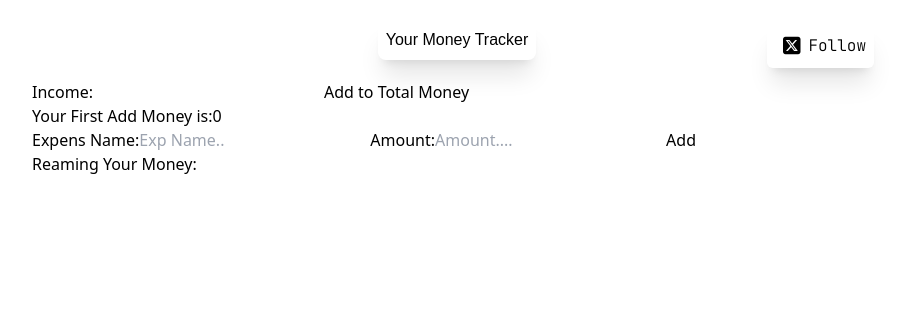
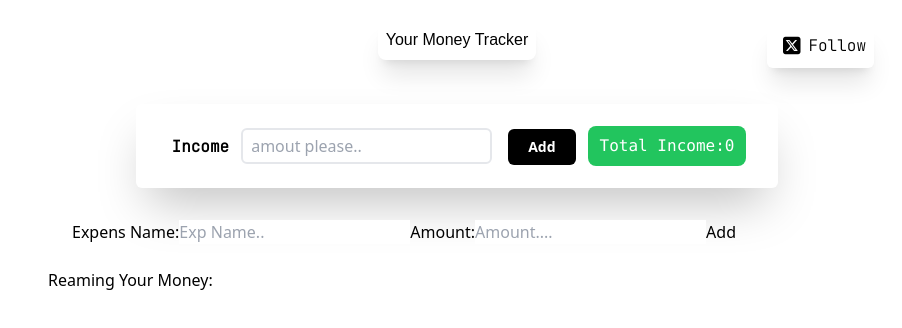
Before and after one commit to ujjwal2061/Your-Money, a React (Vite) app in the folder Exp/: page / in a window 1280 px wide. Shown: the top 328 px of the page, without its empty margins (183-1085 px from the left). Built offline with nearby package versions, Linux system fonts and the light colour scheme; a web font is replaced by a local one.

Commit message:
50% css Done in this Section

```diff
--- a/Exp/src/Component/Content.jsx
+++ b/Exp/src/Component/Content.jsx
@@ -30,16 +30,26 @@ export default function Content() {
 
   }
   return (
-    <div>
-      <form onSubmit={handlebtn} >
-        <label>Income:</label>
-        <input type="number"
-        value={inputvalue}
-        onChange={(e)=>setInputvalue(e.target.value)} />
-        <button type='submit' >Add to Total Money</button>
-      </form>
-      <p>Your First Add Money is:{total}</p>
-      <div>
+    <>
+    <div className='p-4'>
+      <div className='flex flex-row justify-center  gap-2 p-2  rounded-lg'>
+        <div className='flex flex-col  shadow-2xl gap-3 items-center justify-center text-black  px-8 py-4 rounded-md md:flex-row sm:flex-col'>
+        <form onSubmit={handlebtn} >
+          <label className='p-1  font-semibold font-jetbrains'>Income</label>
+          <input  className='m-2 border-2 transition ease-in-out delay-150  hover:scale-110 duration-400 px-2 py-1 rounded-md  focus:outline-none placeholder:font-extralight' type="number" value={inputvalue} placeholder='amout please.. ' onChange={(e)=>setInputvalue(e.target.value)} />
+          <button className=" ml-2 px-5 py-2  bg-black text-white text-sm rounded-md font-semibold hover:shadow-lg hover:bg-black/[0.8] " type="submit">Add</button>
+         </form>
+       <p className='px-3 py-2 top-1 right-0  font-mono text-md bg-green-500 rounded-lg  text-white  hover:bg-green-600 cursor-pointer '>Total Income:{total}</p>
+        </div>
+      </div>
+
+      <div className='p-6 '>
+
+        <div>
+
+
+
+        </div>
         <label>Expens Name:</label>
         <input type='text'
         placeholder='Exp Name..'
@@ -58,6 +68,11 @@ export default function Content() {
       ))}
     </ul>
     <p>Reaming Your Money:{NewTotalValue}</p>
+
       </div>
+
+    </>
+
+
   )
 }
```
